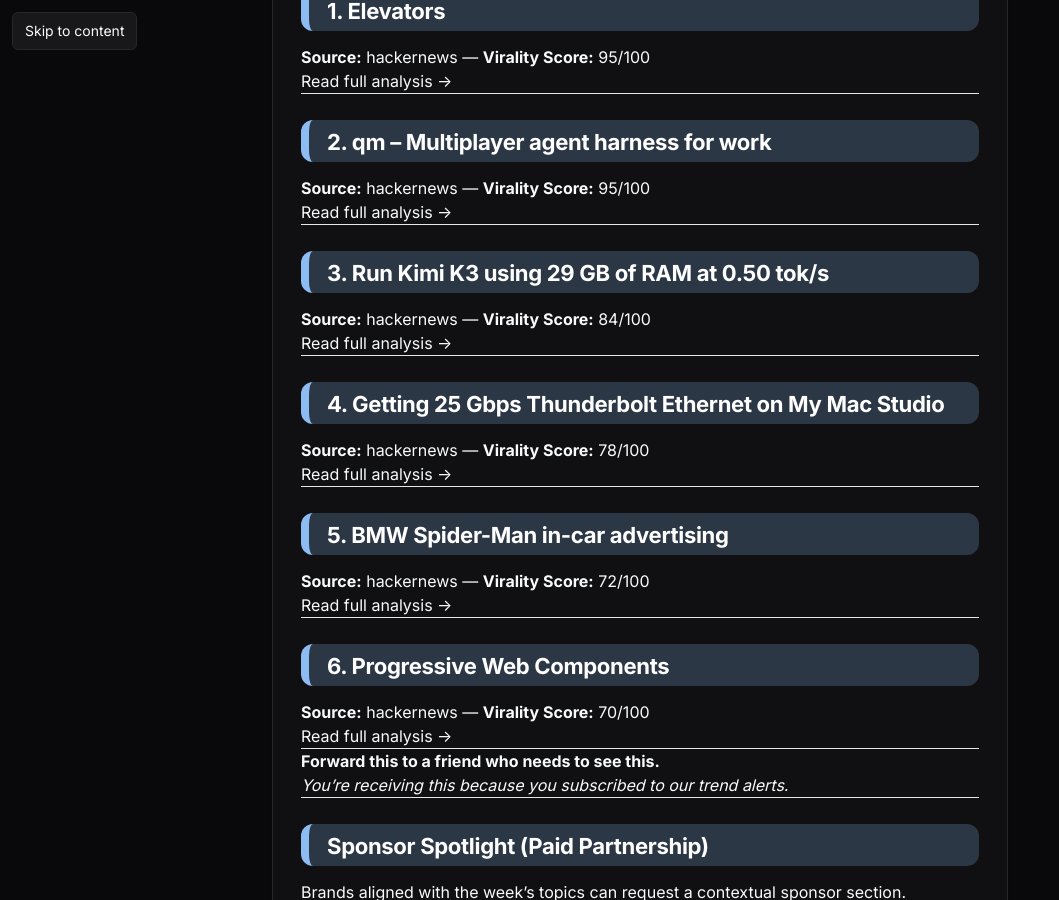
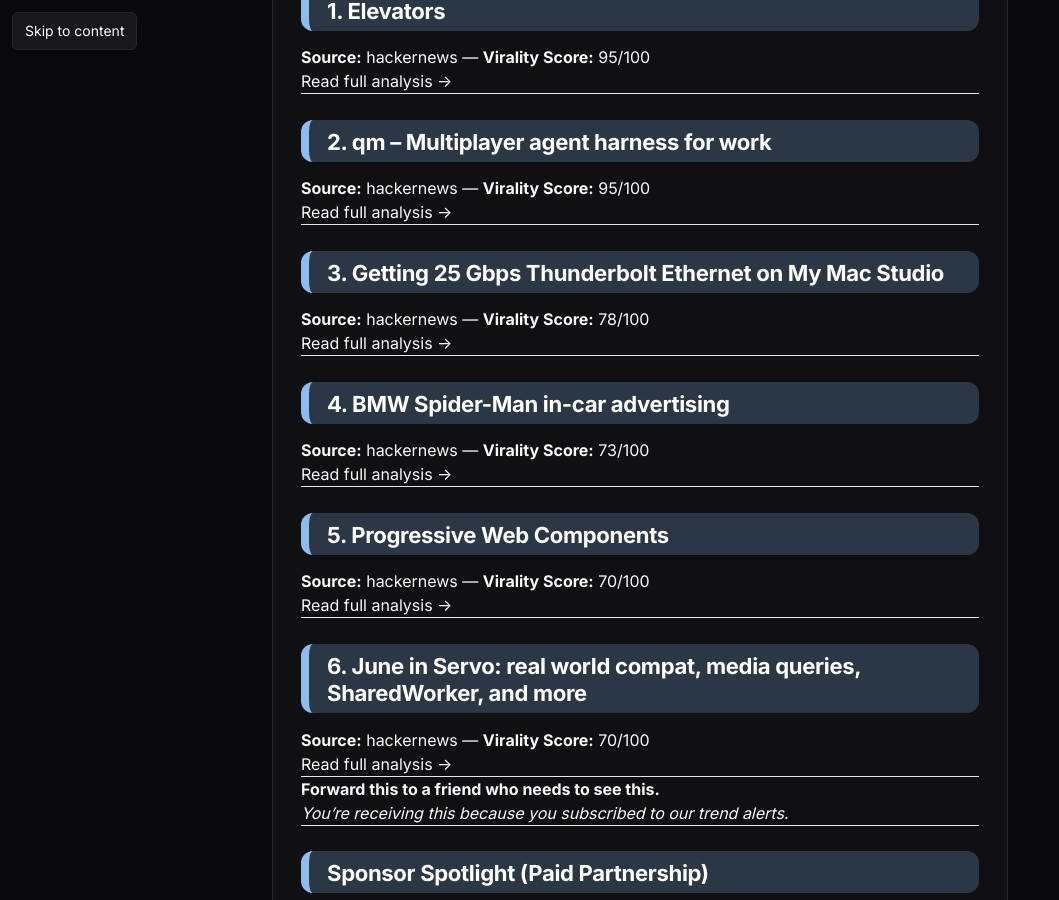
Before and after one commit to zheeno/jists, a Jekyll site: the page built from _posts/2026-08-01-weekly-trend-digest-august-01-2026.md, in a window 1280 px wide and 900 px high, scrolled down 660 px. Shown: the whole window, without its empty margins (0-1059 px from the left). Built offline with Jekyll 4.4.1, drawn with Linux system fonts in a browser that asks for light colours; nearby versions of some CDN libraries.

Commit message:
Update _posts/2026-08-01-weekly-trend-digest-august-01-2026.md

```diff
--- a/_posts/2026-08-01-weekly-trend-digest-august-01-2026.md
+++ b/_posts/2026-08-01-weekly-trend-digest-august-01-2026.md
@@ -29,15 +29,7 @@
 
 ---
 
-<h2 class="editorial-h2" id="3-run-kimi-k3-using-29-gb-of-ram-at-0-50-tok-s" style="display:block;margin:1.6rem 0 0.9rem 0;padding:0.55rem 0.6rem 0.35rem 18px;border-left:8px solid rgba(147,197,253,.95);background:rgba(147,197,253,.22);border-radius:12px;color:#ffffff;font-weight:700;font-size:1.38rem;line-height:1.25;letter-spacing:-0.015em;">3. Run Kimi K3 using 29 GB of RAM at 0.50 tok/s</h2>
-
-**Source:** hackernews — **Virality Score:** 84/100
-
-[Read full analysis →](https://github.com/sqliteai/waste)
-
----
-
-<h2 class="editorial-h2" id="4-getting-25-gbps-thunderbolt-ethernet-on-my-mac-studio" style="display:block;margin:1.6rem 0 0.9rem 0;padding:0.55rem 0.6rem 0.35rem 18px;border-left:8px solid rgba(147,197,253,.95);background:rgba(147,197,253,.22);border-radius:12px;color:#ffffff;font-weight:700;font-size:1.38rem;line-height:1.25;letter-spacing:-0.015em;">4. Getting 25 Gbps Thunderbolt Ethernet on My Mac Studio</h2>
+<h2 class="editorial-h2" id="3-getting-25-gbps-thunderbolt-ethernet-on-my-mac-studio" style="display:block;margin:1.6rem 0 0.9rem 0;padding:0.55rem 0.6rem 0.35rem 18px;border-left:8px solid rgba(147,197,253,.95);background:rgba(147,197,253,.22);border-radius:12px;color:#ffffff;font-weight:700;font-size:1.38rem;line-height:1.25;letter-spacing:-0.015em;">3. Getting 25 Gbps Thunderbolt Ethernet on My Mac Studio</h2>
 
 **Source:** hackernews — **Virality Score:** 78/100
 
@@ -45,19 +37,27 @@
 
 ---
 
-<h2 class="editorial-h2" id="5-bmw-spider-man-in-car-advertising" style="display:block;margin:1.6rem 0 0.9rem 0;padding:0.55rem 0.6rem 0.35rem 18px;border-left:8px solid rgba(147,197,253,.95);background:rgba(147,197,253,.22);border-radius:12px;color:#ffffff;font-weight:700;font-size:1.38rem;line-height:1.25;letter-spacing:-0.015em;">5. BMW Spider-Man in-car advertising</h2>
+<h2 class="editorial-h2" id="4-bmw-spider-man-in-car-advertising" style="display:block;margin:1.6rem 0 0.9rem 0;padding:0.55rem 0.6rem 0.35rem 18px;border-left:8px solid rgba(147,197,253,.95);background:rgba(147,197,253,.22);border-radius:12px;color:#ffffff;font-weight:700;font-size:1.38rem;line-height:1.25;letter-spacing:-0.015em;">4. BMW Spider-Man in-car advertising</h2>
 
-**Source:** hackernews — **Virality Score:** 72/100
+**Source:** hackernews — **Virality Score:** 73/100
 
 [Read full analysis →](https://consumerrights.wiki/w/BMW_Spider-Man_in-car_advertising)
 
 ---
 
-<h2 class="editorial-h2" id="6-progressive-web-components" style="display:block;margin:1.6rem 0 0.9rem 0;padding:0.55rem 0.6rem 0.35rem 18px;border-left:8px solid rgba(147,197,253,.95);background:rgba(147,197,253,.22);border-radius:12px;color:#ffffff;font-weight:700;font-size:1.38rem;line-height:1.25;letter-spacing:-0.015em;">6. Progressive Web Components</h2>
+<h2 class="editorial-h2" id="5-progressive-web-components" style="display:block;margin:1.6rem 0 0.9rem 0;padding:0.55rem 0.6rem 0.35rem 18px;border-left:8px solid rgba(147,197,253,.95);background:rgba(147,197,253,.22);border-radius:12px;color:#ffffff;font-weight:700;font-size:1.38rem;line-height:1.25;letter-spacing:-0.015em;">5. Progressive Web Components</h2>
 
 **Source:** hackernews — **Virality Score:** 70/100
 
 [Read full analysis →](https://arielsalminen.com/2026/progressive-web-components/)
+
+---
+
+<h2 class="editorial-h2" id="6-june-in-servo-real-world-compat-media-queries-sharedworker-and-more" style="display:block;margin:1.6rem 0 0.9rem 0;padding:0.55rem 0.6rem 0.35rem 18px;border-left:8px solid rgba(147,197,253,.95);background:rgba(147,197,253,.22);border-radius:12px;color:#ffffff;font-weight:700;font-size:1.38rem;line-height:1.25;letter-spacing:-0.015em;">6. June in Servo: real world compat, media queries, SharedWorker, and more</h2>
+
+**Source:** hackernews — **Virality Score:** 70/100
+
+[Read full analysis →](https://servo.org/blog/2026/07/31/june-in-servo/)
 
 ---
 
```
